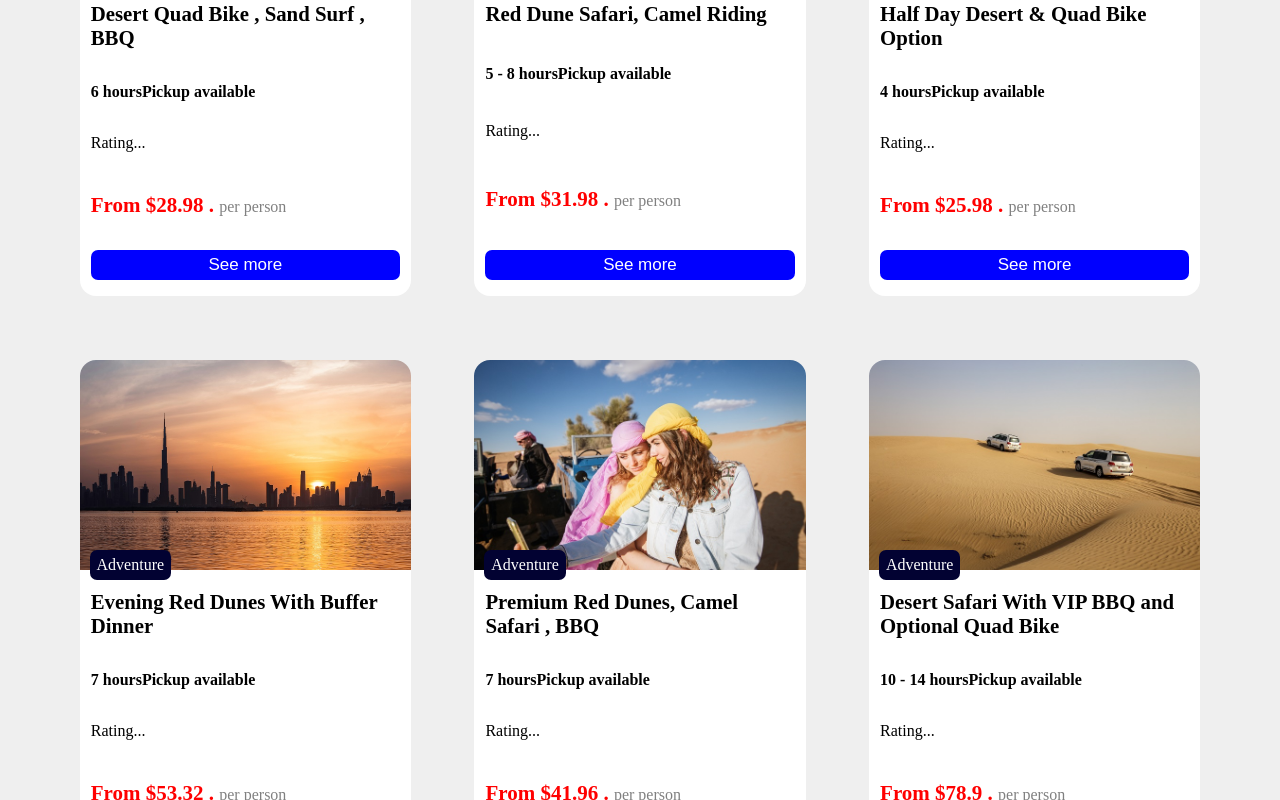
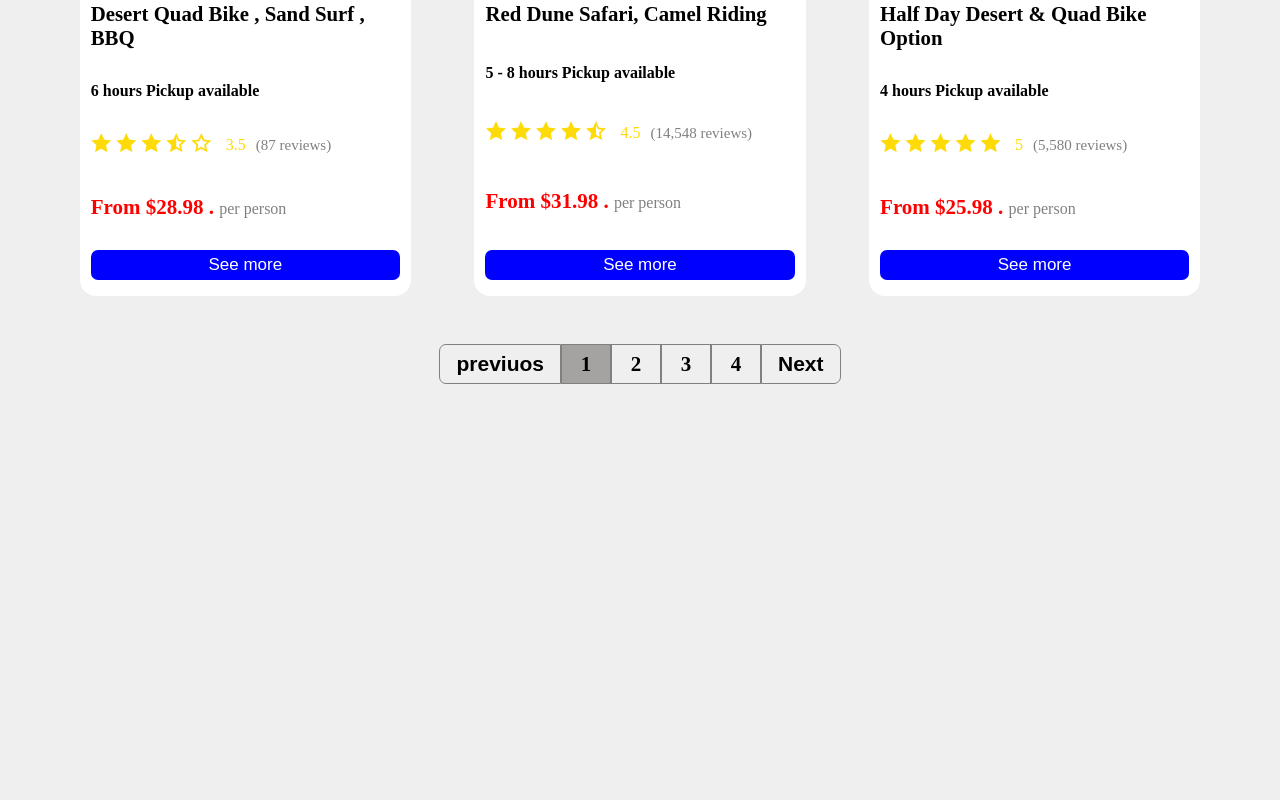
Before and after one commit to HidayahJadaan/Dubai-Desert-SafariApp-ReactJS, a React (Create React App) app: page / in a window 1280 px wide. Shown: the part 1880-2680 px from the top of the page. After the commit the page ends 2280 px from the top, so only its background shows below. Built offline with nearby package versions, Linux system fonts and the light colour scheme.

Commit message:
Finishing Pagination Component

```diff
--- a/src/App.js
+++ b/src/App.js
@@ -1,17 +1,30 @@
+import { useState } from 'react';
 import './App.css';
 import Header from './components/header/Header';
 import HeroHeader from './components/hero-header/HeroHeader';
+import Pagination from './components/pagination/Pagination';
 import Services from './components/services/Services';
 import TourList from './components/tours/TourList';
 import {toursList} from './data'
 
 function App() {
+// Algorithm For Pagination
+  const [currentPage, setCurrentPage]=  useState(1);
+  const  TOUR_PER_PAGE = 6; // as you like
+  const pages =Math.ceil(toursList.length / TOUR_PER_PAGE ); // 24/6 = 4
+  const startIndex = (currentPage - 1 ) * TOUR_PER_PAGE;
+  const endIndex = currentPage * TOUR_PER_PAGE;
+  const tours = toursList.slice(startIndex, endIndex); //new array contains tours per page for each page
+
+
+
   return (
     <div className="App">
     <Header />
     <HeroHeader />
     <Services />
-    <TourList toursList={toursList}/>
+    <TourList toursList={tours}/>
+    <Pagination pages={pages} currentPage={currentPage} setCurrentPage={setCurrentPage} />
     </div>
   );
 }
--- /dev/null
+++ b/src/components/pagination/Pagination.jsx
@@ -0,0 +1,23 @@
+import React from "react";
+import './pagination.css'
+
+export default function Pagination({ pages, currentPage, setCurrentPage }) {
+  const generatePages = [];
+  for (let i = 1; i <= pages; i++) {
+    generatePages.push(i);
+  }
+
+  return (
+    <div className="pagination">
+        <button disabled={currentPage === 1} onClick={()=>setCurrentPage((prev)=> prev-1)} className="page previous"> previuos</button>
+      {generatePages.map((page) => (
+        <div key={page} className={currentPage === page ? "page active": "page"} onClick={()=>setCurrentPage(page)}>
+          {page}
+        </div>
+      ))}
+
+<button disabled={currentPage === pages} onClick={()=>setCurrentPage((next)=> next+1)} className="page next"> Next</button>
+
+    </div>
+  );
+}
--- /dev/null
+++ b/src/components/pagination/pagination.css
@@ -0,0 +1,43 @@
+.pagination{
+    display: flex;
+    align-items: center;
+    justify-content: center;
+    padding: 1rem 3rem;
+}
+
+.pagination .page{
+    width: 50px;
+    height: 40px;
+    display: flex;
+    align-items: center;
+    justify-content: center;
+    font-size: 21px;
+    font-weight: 600;
+    cursor: pointer;
+    border: 1px solid gray;
+    color: var(--primary-text-color);
+}
+
+.pagination .page.previous,
+.pagination .page.next{
+    width: max-content;
+    padding: 0 1rem;
+}
+
+ .page.previous{
+    border-radius: 7px 0 0 7px;
+
+}
+.page.next{
+    border-radius: 0 7px 7px 0;
+
+}
+
+.next:disabled,
+.previous:disabled{
+    cursor: not-allowed;
+}
+
+.active{
+    background-color: rgb(165, 162, 162);
+}
--- /dev/null
+++ b/src/components/tours/Rating.jsx
@@ -0,0 +1,50 @@
+import React from "react";
+
+export default function Rating({rating, reviews}) {
+  return (
+    <div className="rating">
+      {rating >= 1 ? (
+        <i class="ri-star-fill"></i>
+      ) : rating >= 0.5 ? (
+        <i class="ri-star-half-line"></i>
+      ) : (
+        <i class="ri-star-line"></i>
+      )}
+
+      {rating >= 2 ? (
+        <i class="ri-star-fill"></i>
+      ) : rating >= 1.5 ? (
+        <i class="ri-star-half-line"></i>
+      ) : (
+        <i class="ri-star-line"></i>
+      )}
+
+      {rating >= 3 ? (
+        <i class="ri-star-fill"></i>
+      ) : rating >= 2.5 ? (
+        <i class="ri-star-half-line"></i>
+      ) : (
+        <i class="ri-star-line"></i>
+      )}
+
+      {rating >= 4 ? (
+        <i class="ri-star-fill"></i>
+      ) : rating >= 3.5 ? (
+        <i class="ri-star-half-line"></i>
+      ) : (
+        <i class="ri-star-line"></i>
+      )}
+
+      {rating >= 5 ? (
+        <i class="ri-star-fill"></i>
+      ) : rating >= 4.5 ? (
+        <i class="ri-star-half-line"></i>
+      ) : (
+        <i class="ri-star-line"></i>
+      )}
+
+      <span>{rating}</span>
+      <span>({reviews} reviews)</span>
+    </div>
+  );
+}
--- /dev/null
+++ b/src/components/tours/TourItem.jsx
@@ -0,0 +1,22 @@
+import React from 'react'
+import Rating from './Rating'
+
+export default function TourItem({tour}) {
+  return (
+    <div className="tour-item">
+    <img src={tour.image} alt={tour.title} className="tour-item-img" />
+    <span className="tour-item-label">Adventure</span>
+    <div className="tour-item-body">
+      <div className="tour-item-title">{tour.title}</div>
+      <div className="tour-item-duration">
+        <span>{tour.duration}</span> Pickup available
+      </div>
+     <Rating rating={tour.rating} reviews={tour.reviews}/>
+      <div className="tour-item-price">
+        <strong>From ${tour.priceFrom} . </strong>per person
+      </div>
+      <button className="tour-item-link">See more</button>
+    </div>
+  </div>
+  )
+}
--- a/src/components/tours/TourList.jsx
+++ b/src/components/tours/TourList.jsx
@@ -1,25 +1,12 @@
 import React from "react";
 import "./tourList.css";
+import TourItem from "./TourItem";
 
 export default function TourList({ toursList }) {
   return (
     <div className="tour-list">
       {toursList.map((tour) => (
-        <div className="tour-item">
-          <img src={tour.image} alt={tour.title} className="tour-item-img" />
-          <span className="tour-item-label">Adventure</span>
-          <div className="tour-item-body">
-            <div className="tour-item-title">{tour.title}</div>
-            <div className="tour-item-duration">
-              <span>{tour.duration}</span>Pickup available
-            </div>
-            <div>Rating...</div>
-            <div className="tour-item-price">
-              <strong>From ${tour.priceFrom} . </strong>per person
-            </div>
-            <button className="tour-item-link">See more</button>
-          </div>
-        </div>
+       <TourItem tour={tour} key={tour.id}/>
       ))}
     </div>
   );
--- a/src/components/tours/tourList.css
+++ b/src/components/tours/tourList.css
@@ -75,3 +75,44 @@
     border-radius: 7px;
     border: none;
 }
+
+/* RATING */
+.rating{
+    color: #ffda09;
+}
+
+.rating i{
+    font-size: 21px;
+margin-right: 4px;
+}
+.rating span:first-of-type{
+font-weight: 500;
+margin: 0 10px;
+color: var(--primary-text-color);
+}
+
+.rating span:last-of-type{
+    color: gray;
+    font-size: 15px;
+    font-weight: 500;
+}
+
+/* Media Queries */
+
+@media (max-width: 980px){
+    .tour-item{
+        width: 44%;
+    }
+}
+
+@media (max-width: 720px){
+    .tour-item{
+        width: 90%;
+    }
+}
+
+@media (max-width: 520px){
+    .tour-item{
+        width: 100%;
+    }
+}
```
